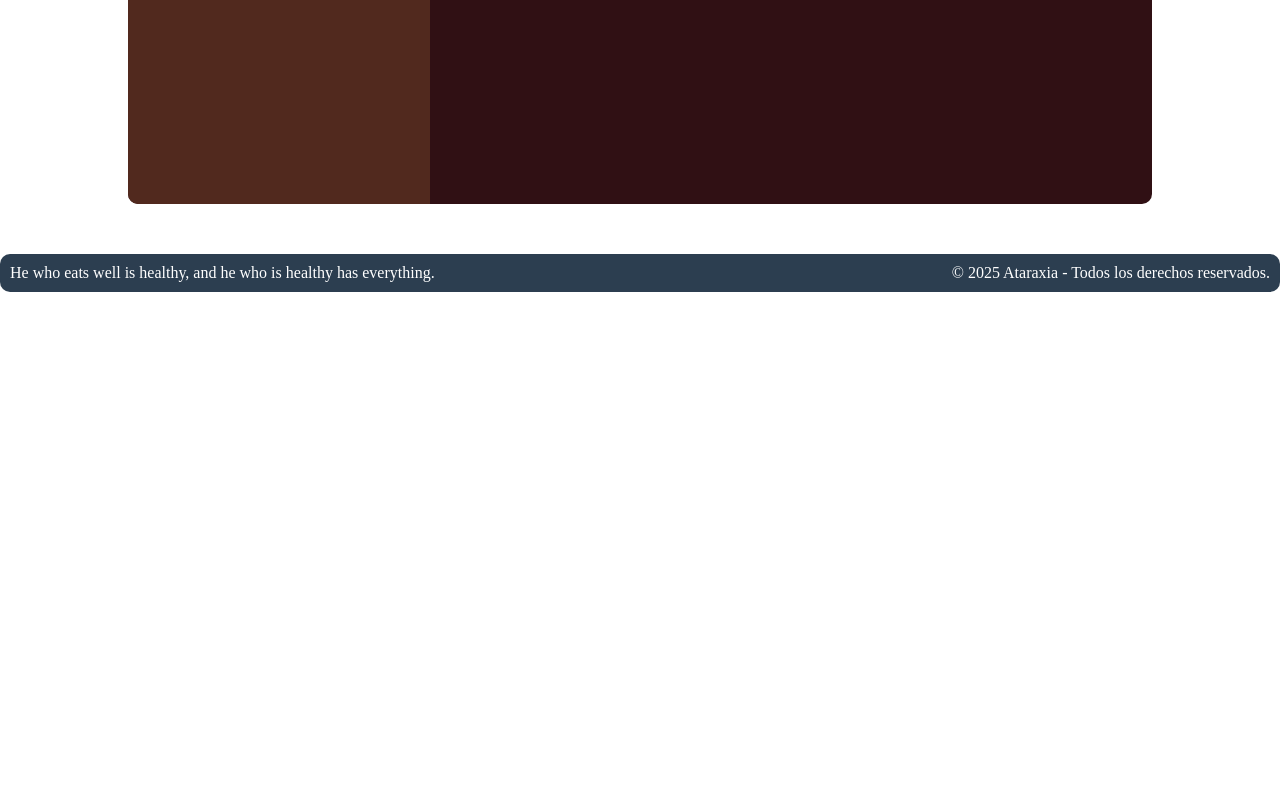
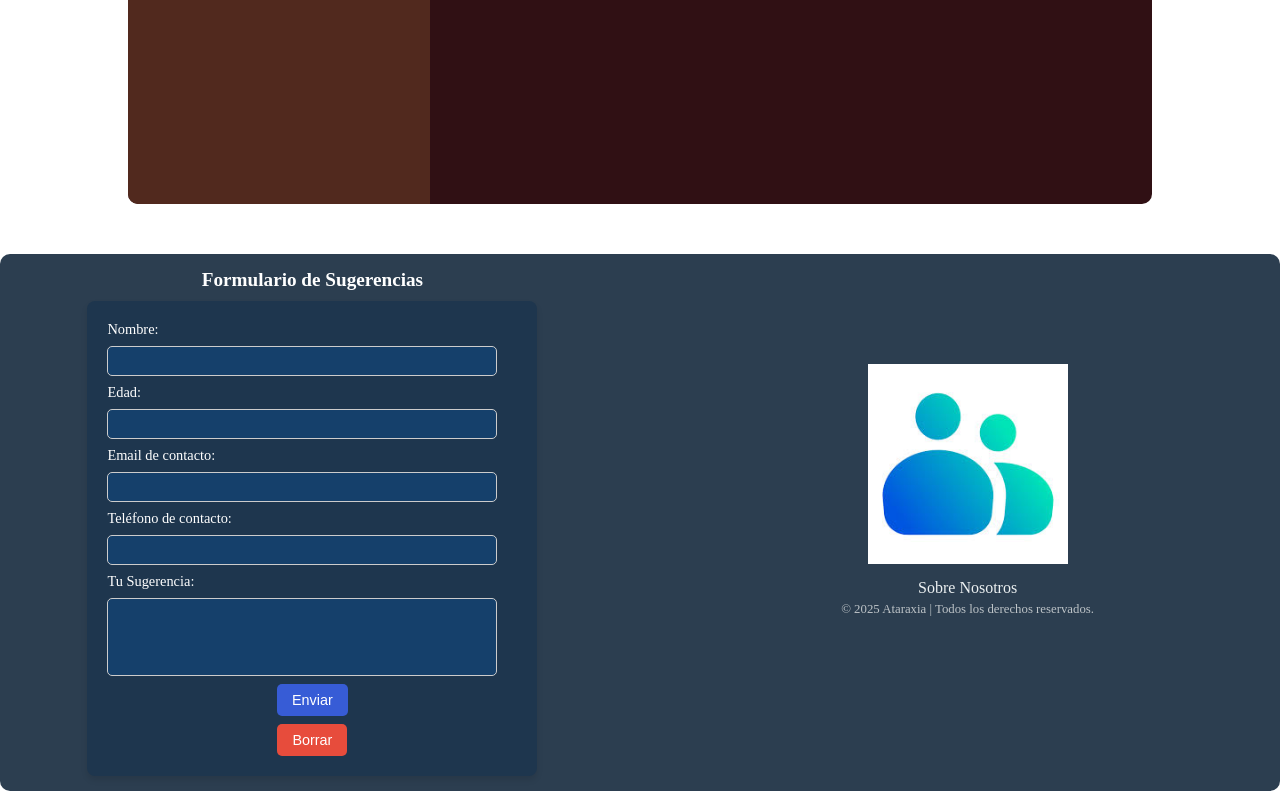
Before and after one commit to JoaquinRuizJimenez/PROYECTO-MARCAS-Ataraxia, a plain HTML site: page pages/alimentacion.html in a window 1280 px wide. Shown: the part 534-1325 px from the top of the page. Before the commit the page ends 826 px from the top, so only its background shows below. Drawn offline with Linux system fonts and the light colour scheme.

Commit message:
cambios en el footer

```diff
--- a/pages/alimentacion.html
+++ b/pages/alimentacion.html
@@ -58,8 +58,36 @@
 
 
     <footer>
-        <p>He who eats well is healthy, and he who is healthy has everything.</p>
-        &copy; 2025 Ataraxia - Todos los derechos reservados.
+        <div class="footer-left">
+            <h3>Formulario de Sugerencias</h3>
+            <form action="#" method="POST">
+                <label for="nombre">Nombre:</label>
+                <input type="text" id="nombre" name="nombre" required>
+
+                <label for="edad">Edad:</label>
+                <input type="number" id="edad" name="edad" required>
+
+                <label for="email">Email de contacto:</label>
+                <input type="email" id="email" name="email" required>
+
+                <label for="telefono">Teléfono de contacto:</label>
+                <input type="tel" id="telefono" name="telefono" required>
+
+                <label for="sugerencia">Tu Sugerencia:</label>
+                <textarea id="sugerencia" name="sugerencia" rows="4" required></textarea>
+
+                <button type="submit">Enviar</button>
+                <button type="reset" id="resetButton">Borrar</button>
+            </form>
+        </div>
+
+        <div class="footer-right">
+            <img src="../images/logo-ataraxia.jpg" alt="Logo de Ataraxia" class="footer-logo">
+            <div class="footer-links">
+                <a href="sobre-nosotros.html" class="about-link">Sobre Nosotros</a>
+                <p>&copy; 2025 Ataraxia | Todos los derechos reservados.</p>
+            </div>
+        </div>
     </footer>
 </body>
 
```
Also changed, not shown: index.html (+1 -11 lines), pages/rutinas.html (+2 -2 lines).
